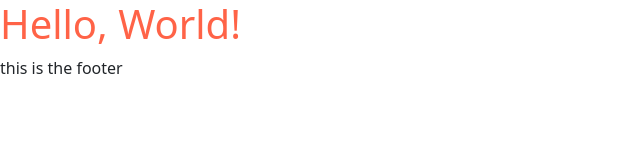
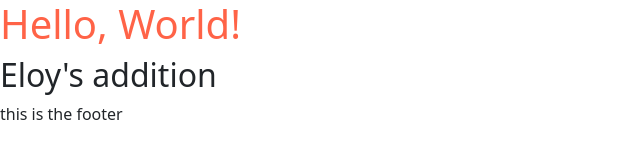
Before and after one commit to tareq-almasri/my-project, a website built with Parcel: page src/index.html in a window 1280 px wide. Shown: the whole page, without its empty margins (0-640 px from the left). Built offline with nearby package versions, Linux system fonts and the light colour scheme.

Commit message:
eloy's changes

```diff
--- a/src/index.html
+++ b/src/index.html
@@ -11,6 +11,7 @@
   </head>
   <body>
     <h1>Hello, World!</h1>
+    <h2>Eloy's addition</h2>
     <footer>this is the footer</footer>
   </body>
 </html>
```
